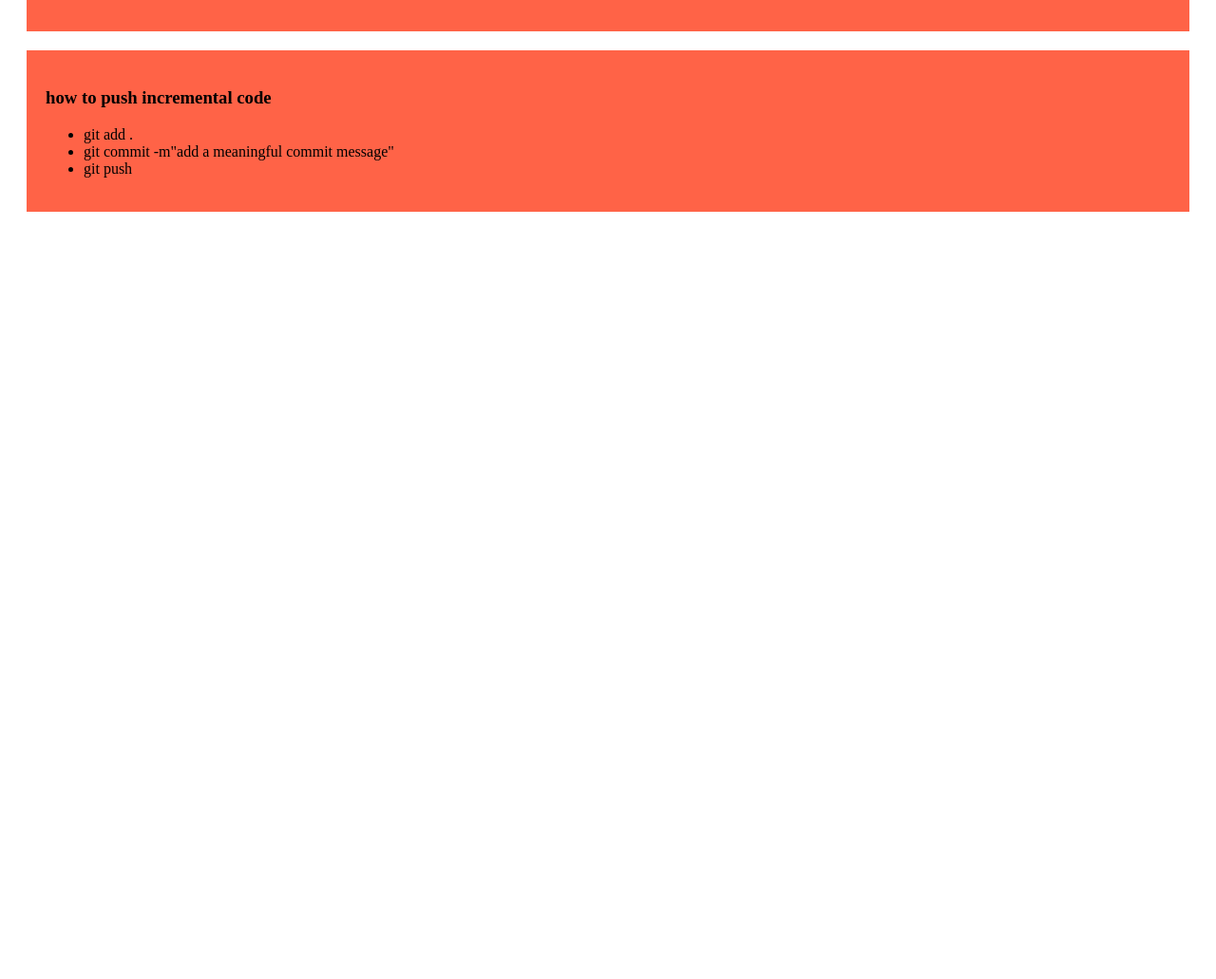
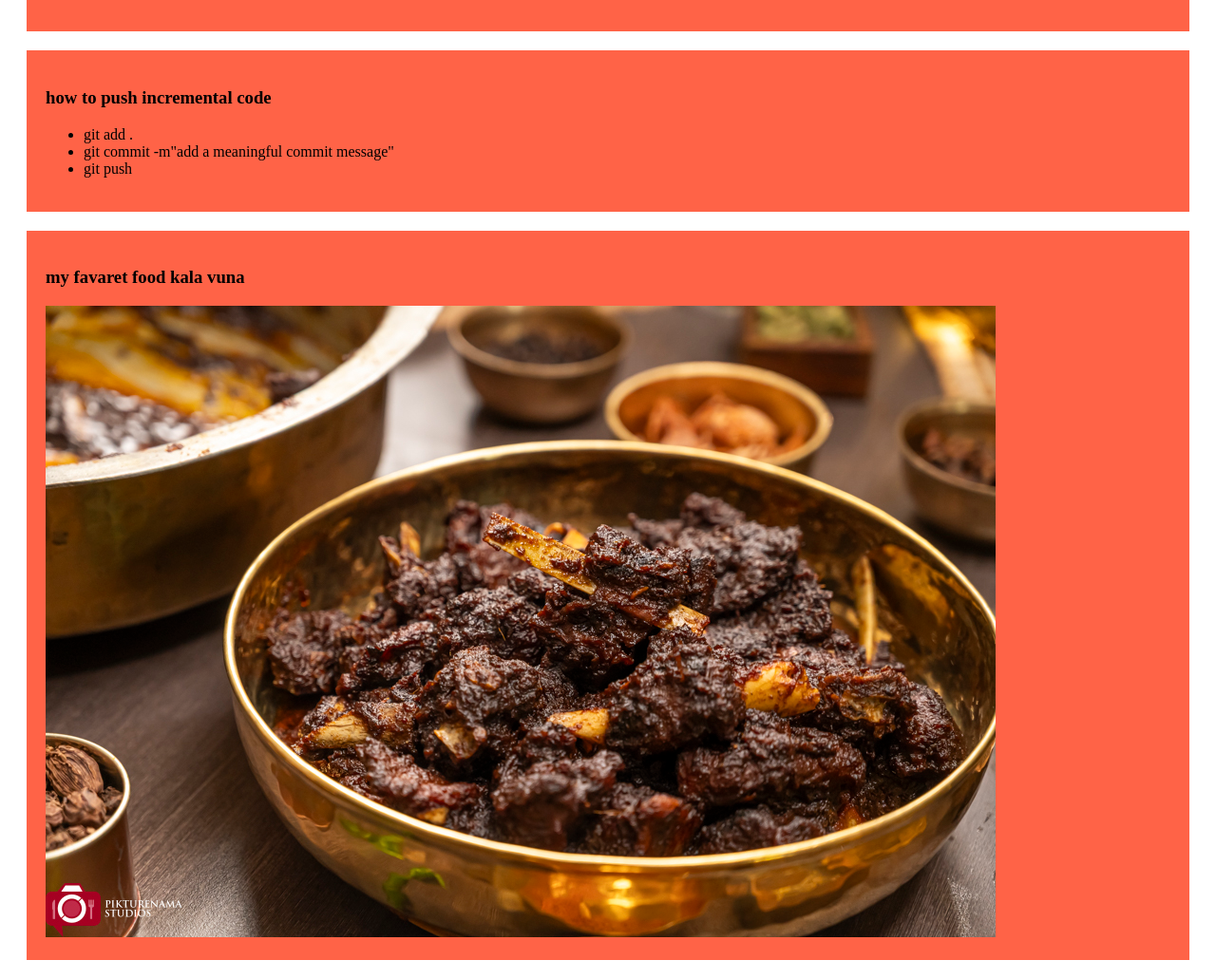
Before and after one commit to nesaruddin12/my-simple-websit, a plain HTML site: page index.html in a window 1280 px wide. Shown: the part 507-1538 px from the top of the page at 95% size. Before the commit the page ends 800 px from the top, so only its background shows below. Drawn offline with Linux system fonts and the light colour scheme.

Commit message:
added my fevaret food

```diff
--- a/index.html
+++ b/index.html
@@ -30,5 +30,10 @@
     </ul>
   </div>
 
+<div>
+  <h3>my favaret food kala vuna</h3>
+ <img src="images/kala vuna.jpg" alt="" srcset="">
+</div>
+
 </body>
 </html>
```
Also changed, not shown: images/kala vuna.jpg (added), kala vuna.jpg (added).
